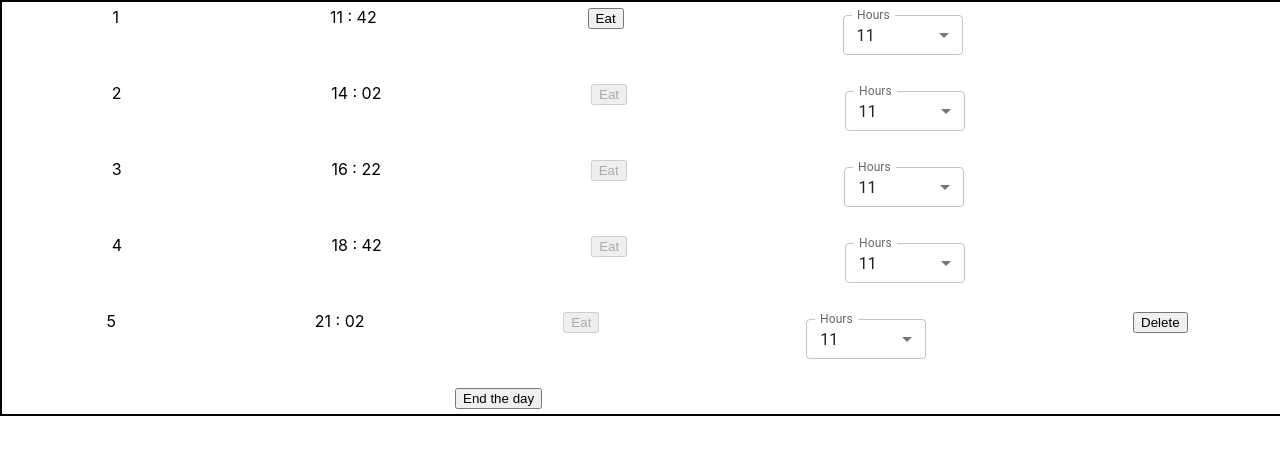
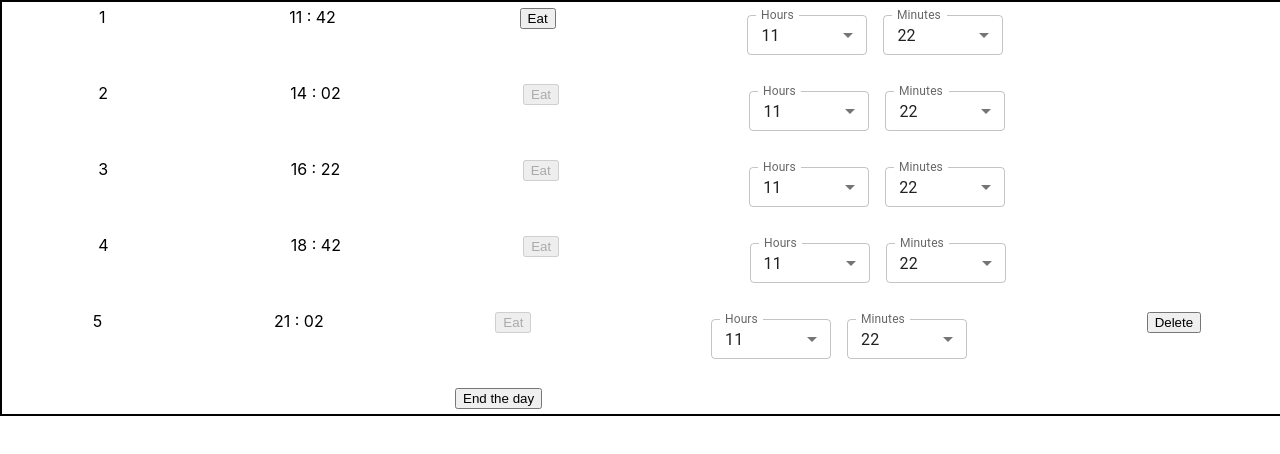
Before and after one commit to kalibria/Meal-tracker, a React (Create React App) app: page /mealList in a window 1280 px wide. Shown: the top 454 px of the page. Built offline with nearby package versions, Linux system fonts and the light colour scheme.

Commit message:
add minutes in ModalWindowWithTime

```diff
--- a/src/list-of-meals/ModalWindowWithTime.tsx
+++ b/src/list-of-meals/ModalWindowWithTime.tsx
@@ -3,19 +3,25 @@ import InputLabel from '@mui/material/InputLabel';
 import MenuItem from '@mui/material/MenuItem';
 import FormControl from '@mui/material/FormControl';
 import Select, { SelectChangeEvent } from '@mui/material/Select';
-import { time } from '../settings/time';
-import { timeManager } from '../utility/time.manager';
+import { minutes, time } from '../settings/time';
 import { currentTime } from '../utility/currentTime';
 
 export default function ModalWindowWithTime() {
-  const [hour, setHour] = React.useState(
+  const [currentHour, setCurrentHour] = React.useState(
     currentTime.getCurrentHours().toString()
+  );
+  const [currentMinutes, setCurrentMinutes] = React.useState(
+    currentTime.getCurrentMinutes().toString()
   );
 
   const listOfHours = time.convertMinutes(time.prepareHoursForModalWindow());
+  const listOfMinutes = minutes;
 
-  const handleChange = (event: SelectChangeEvent) => {
-    setHour(event.target.value);
+  const handleHoursChange = (event: SelectChangeEvent) => {
+    setCurrentHour(event.target.value);
+  };
+  const handleMinutesChange = (event: SelectChangeEvent) => {
+    setCurrentMinutes(event.target.value);
   };
 
   const menuHourItems = listOfHours.map((item) => {
@@ -25,22 +31,47 @@ export default function ModalWindowWithTime() {
       </MenuItem>
     );
   });
+  const menuMinutesItems = listOfMinutes.map((item) => {
+    return (
+      <MenuItem key={item} value={item}>
+        {item}
+      </MenuItem>
+    );
+  });
 
   return (
+    <div>
       <FormControl sx={{ m: 1, minWidth: 120 }} size='small'>
-      <InputLabel id='demo-select-small'>Hours</InputLabel>
+        <InputLabel id='hours-select-small'>Hours</InputLabel>
         <Select
-        labelId='demo-select-small'
-        id='demo-select-small'
-        value={hour}
+          labelId='hours-select-small'
+          id='hours-select-small'
+          value={currentHour}
           label='Hours'
-        onChange={handleChange}
+          onChange={handleHoursChange}
         >
-        <MenuItem value={hour}>
-          <em>{hour}</em>
+          <MenuItem value={currentHour}>
+            <em>{currentHour}</em>
           </MenuItem>
           {menuHourItems}
         </Select>
       </FormControl>
+
+      <FormControl sx={{ m: 1, minWidth: 120 }} size='small'>
+        <InputLabel id='minutes-select-small'>Minutes</InputLabel>
+        <Select
+          labelId='minutes-select-small'
+          id='minutes-select-small'
+          value={currentMinutes}
+          label='Minutes'
+          onChange={handleMinutesChange}
+        >
+          <MenuItem value={currentMinutes}>
+            <em>{currentMinutes}</em>
+          </MenuItem>
+          {menuMinutesItems}
+        </Select>
+      </FormControl>
+    </div>
   );
 }
--- a/src/utility/currentTime.tsx
+++ b/src/utility/currentTime.tsx
@@ -10,6 +10,11 @@ class CurrentTime {
     const currentTime = new Date().getTime();
     return currentTime;
   }
+  getCurrentMinutes() {
+    const currentMinutes = new Date().getMinutes();
+    return currentMinutes;
+  }
+
   isMorning(time: number) {
     if (time >= startMorning && time < endMorning) return true;
     else return false;
```
Lines whose indentation alone changed are shown as unchanged.
